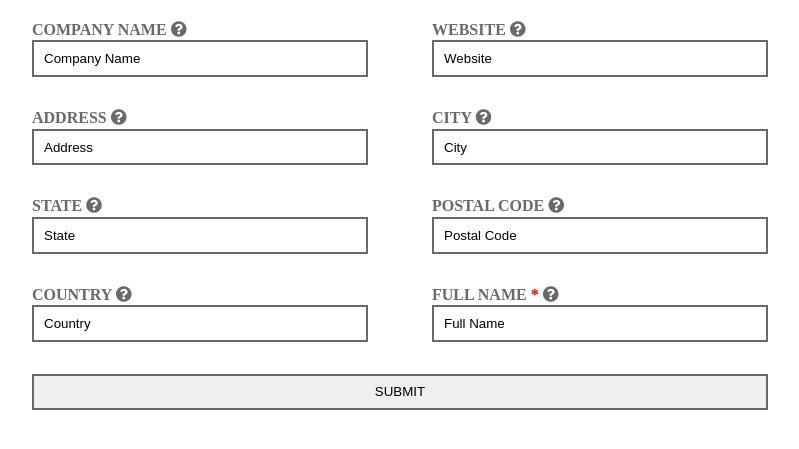
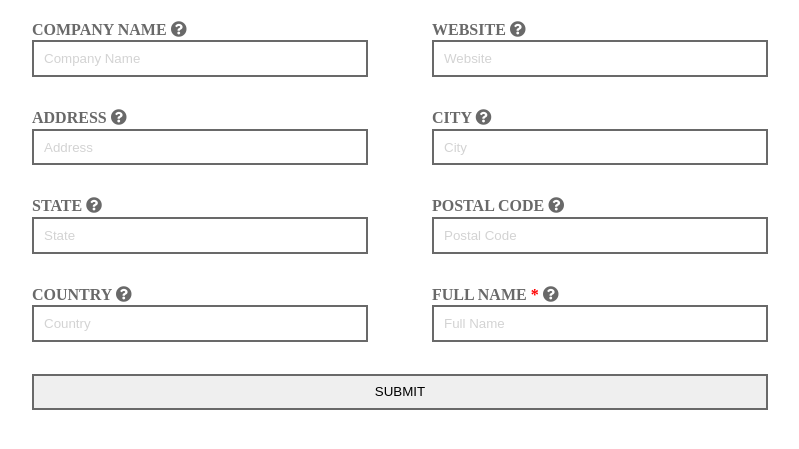
Before and after one commit to oyintoboss/ClientForm3, a plain HTML site: page index.html in a window 1280 px wide. Shown: the part 181-630 px from the top of the page, without its empty margins (208-1007 px from the left). Drawn offline with Linux system fonts and the light colour scheme.

Commit message:
Client Intake Form 3 Update

```diff
--- a/style.css
+++ b/style.css
@@ -78,7 +78,7 @@ input[type="text"]:focus{
 }
 
 input[type="text"]::placeholder{
-    color: black;
+    color: lightgray;
 }
 /*--x----- GLOBAL CSS -----x--*/
 
```
